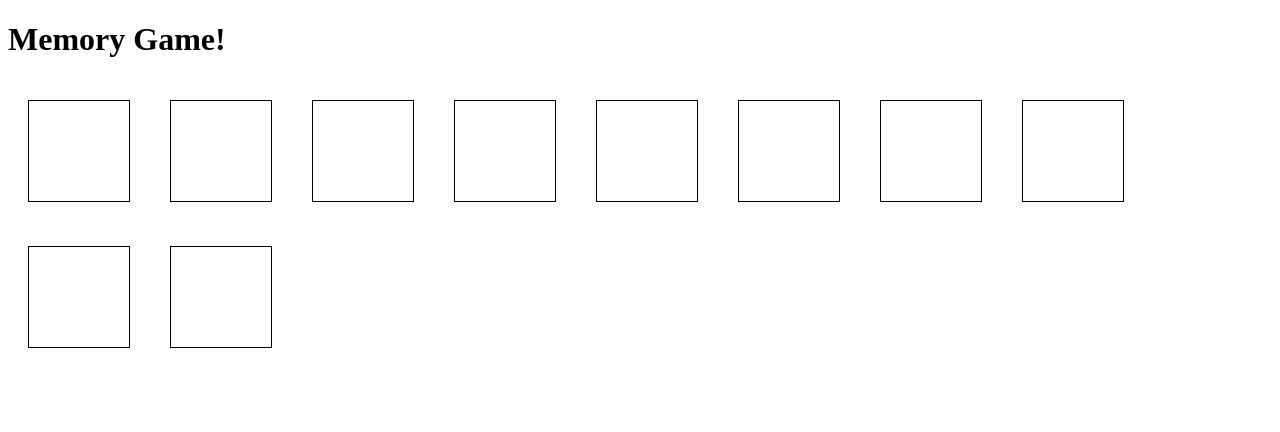
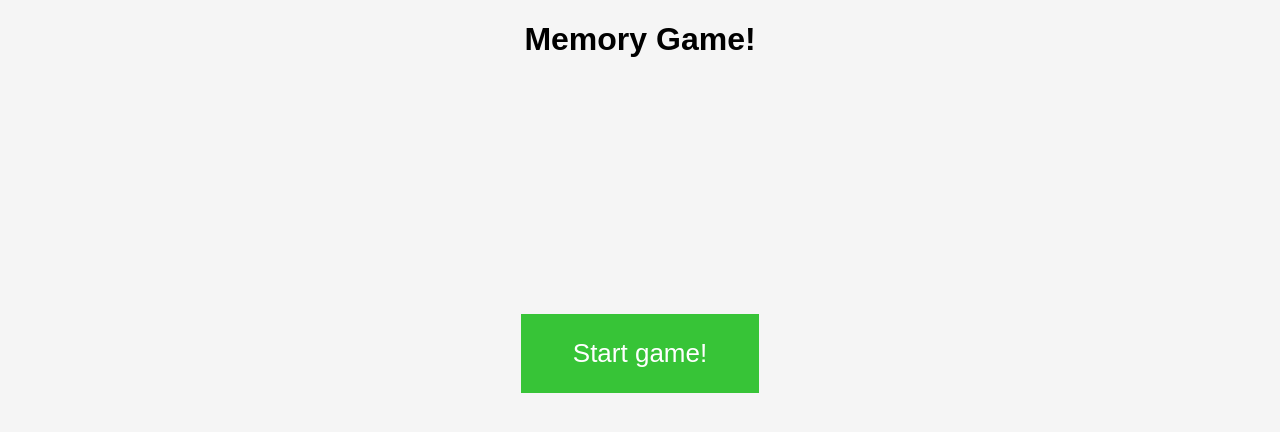
Before and after one commit to n8snyder/memory-game, a plain HTML site: page index.html in a window 1280 px wide. Drawn offline with Linux system fonts and the light colour scheme.

Commit message:
Add start button
The initial page shown contains a start button which when clicked will
start the game by shuffling colors, creating the cards.

```diff
--- a/memory-game.css
+++ b/memory-game.css
@@ -1,4 +1,34 @@
-/* you can add to or change this. */
+body {
+  background-color: whitesmoke;
+  margin: 0px;
+  padding: 0px;
+}
+
+h1 {
+  text-align: center;
+  font-family: Arial, Helvetica, sans-serif;
+}
+
+button {
+  border: none;
+  text-align: center;
+  color: white;
+  background-color: rgb(55, 196, 55);
+  font-size: 16px;
+  display: inline-block;
+  margin: 4px 2px;
+  padding: 15px 32px;
+  cursor: pointer;
+}
+
+#startButton {
+  display: block;
+  font-size: 26px;
+  padding: 24px 52px;
+  margin-left: auto;
+  margin-right: auto;
+  margin-top: 20%;
+}
 
 #game div {
   border: 1px solid black;
--- a/memory-game.js
+++ b/memory-game.js
@@ -8,12 +8,30 @@ const COLORS = [
   "red", "blue", "green", "orange", "purple",
 ];
 
-const colors = shuffle(COLORS);
-
+let colors = []
 let guesses = [];
 let matches = [];
 
-createCards(colors);
+initializeGame();
+
+function initializeGame() {
+  createStartButton();
+}
+
+function createStartButton() {
+  const gameBoard = document.getElementById("game");
+  const button = document.createElement("button");
+  button.id = "startButton";
+  button.textContent = "Start game!";
+  button.addEventListener("click", startGame);
+  gameBoard.append(button);
+}
+
+function startGame(event) {
+  event.target.remove();
+  colors = shuffle(COLORS);
+  createCards(colors);
+}
 
 
 /** Shuffle array items in-place and return shuffled array. */
```
